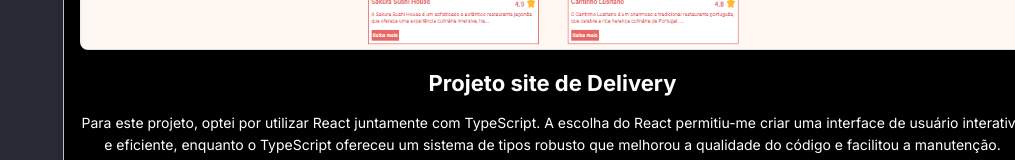
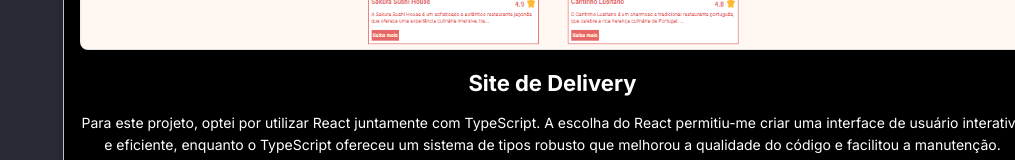
Before and after one commit to ramagla/portif-lio, a React (Create React App) app: page / in a window 1280 px wide. Shown: the part 1311-1471 px from the top of the page, without its empty margins (265-1280 px from the left). Built offline with nearby package versions, Linux system fonts and the light colour scheme.

Commit message:
adicionado projetos

```diff
--- a/src/components/Project/index.tsx
+++ b/src/components/Project/index.tsx
@@ -36,7 +36,7 @@ export const Git1 = () => {
       <Modal className={modalIsOpen ? 'visible' : ''}>
         <ModalContent className="container">
           <header>
-            <h4>Projeto site de Delivery</h4>
+            <h4>Site de Delivery</h4>
             <img
               src={close}
               alt="Clique aqui para fechar"
@@ -48,7 +48,7 @@ export const Git1 = () => {
         <div className="overlay" onClick={() => setModalIsOpen(false)}></div>
       </Modal>
       <Title>
-        <span>Projeto site de Delivery</span>
+        <span>Site de Delivery</span>
       </Title>
       <Paragraph type="secondary">
         Para este projeto, optei por utilizar React juntamente com TypeScript. A
@@ -111,7 +111,7 @@ export const Git2 = () => {
       <Modal className={modalIsOpen ? 'visible' : ''}>
         <ModalContent className="container">
           <header>
-            <h4>Projeto site de Game</h4>
+            <h4>Site de Game</h4>
             <img
               src={close}
               alt="Clique aqui para fechar"
@@ -123,7 +123,7 @@ export const Git2 = () => {
         <div className="overlay" onClick={() => setModalIsOpen(false)}></div>
       </Modal>
       <Title>
-        <span>Projeto site de Games</span>
+        <span>Site de Games</span>
       </Title>
       <Paragraph type="secondary">
         Neste projeto, desenvolvi uma loja virtual de games, implementada com o
```
